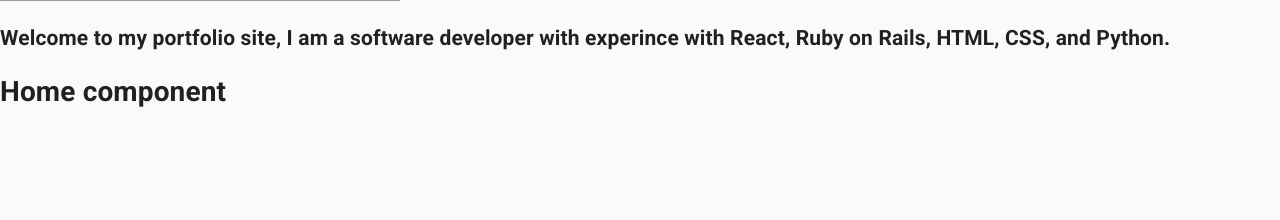
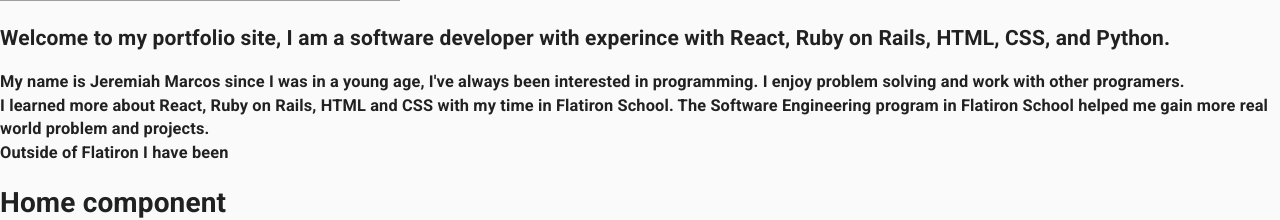
Before and after one commit to jmarcos00312/react-portfolio, a React (Create React App) app: page / in a window 1280 px wide. Shown: the part 490-710 px from the top of the page. Built offline with nearby package versions, Linux system fonts and the light colour scheme; grey boxes are pictures that could not be loaded.

Commit message:
added a little info on about me component

```diff
--- a/src/component/Home.js
+++ b/src/component/Home.js
@@ -16,9 +16,13 @@
                 <img src="https://jmarcos00312.github.io/cssPortfolio/pictures/sitting-smilling.jpg" />
                 <h1>Welcome to my portfolio site, I am a software developer with experince with React, Ruby on Rails, HTML, CSS, and Python.</h1>
                 {/* about me */}
-                <div className="aboutMe">
-                </div>
             </section>
+            <div className="aboutMe">
+                <h3>My name is Jeremiah Marcos since I was in a young age, I've always been interested in programming. I enjoy problem solving and work with other programers. <br />
+                    I learned more about React, Ruby on Rails, HTML and CSS with my time in Flatiron School. The Software Engineering program in Flatiron School helped me gain more real world problem and projects. <br />
+                    Outside of Flatiron I have been
+                </h3>
+            </div>
             <h1>Home component</h1>
 
         </div>
```
